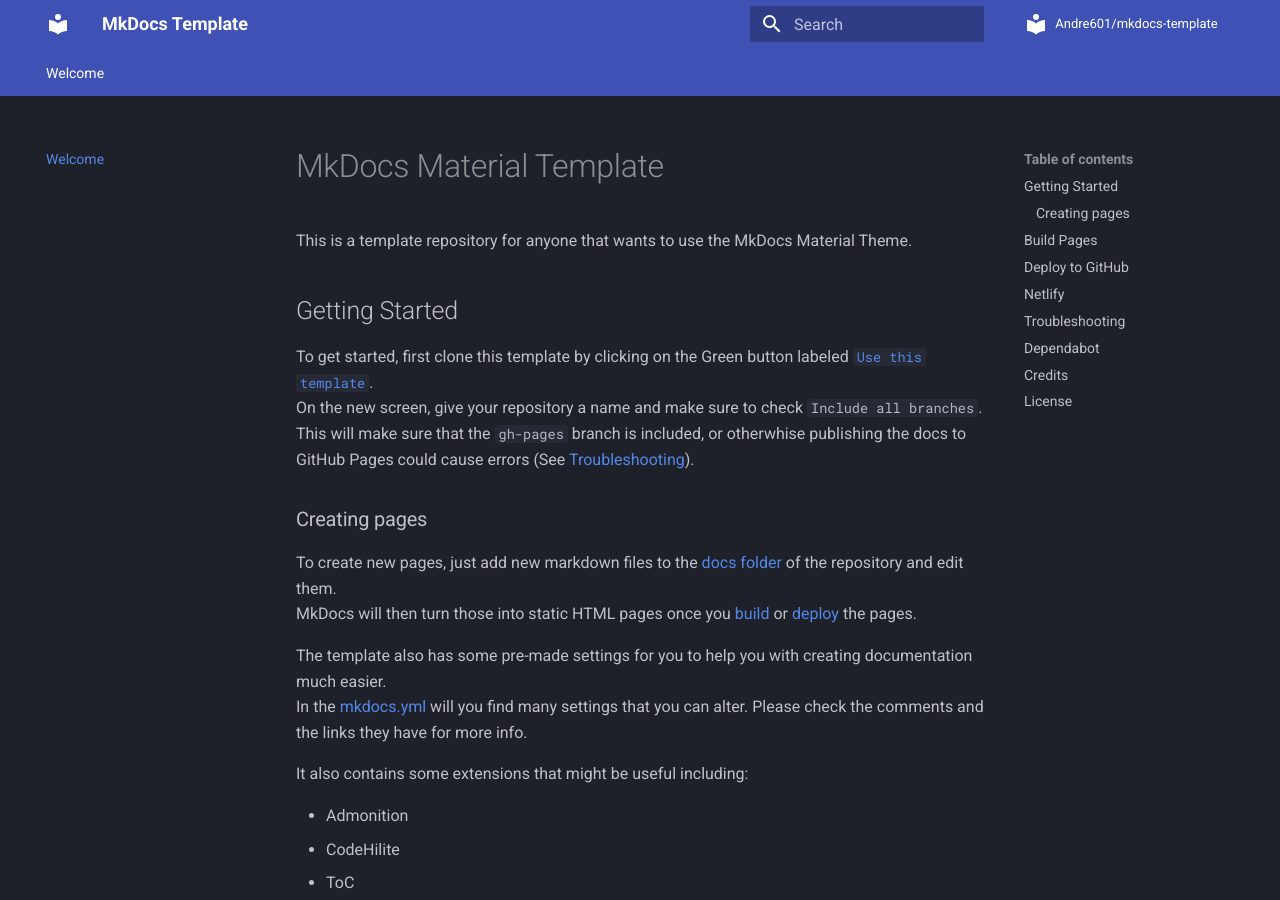
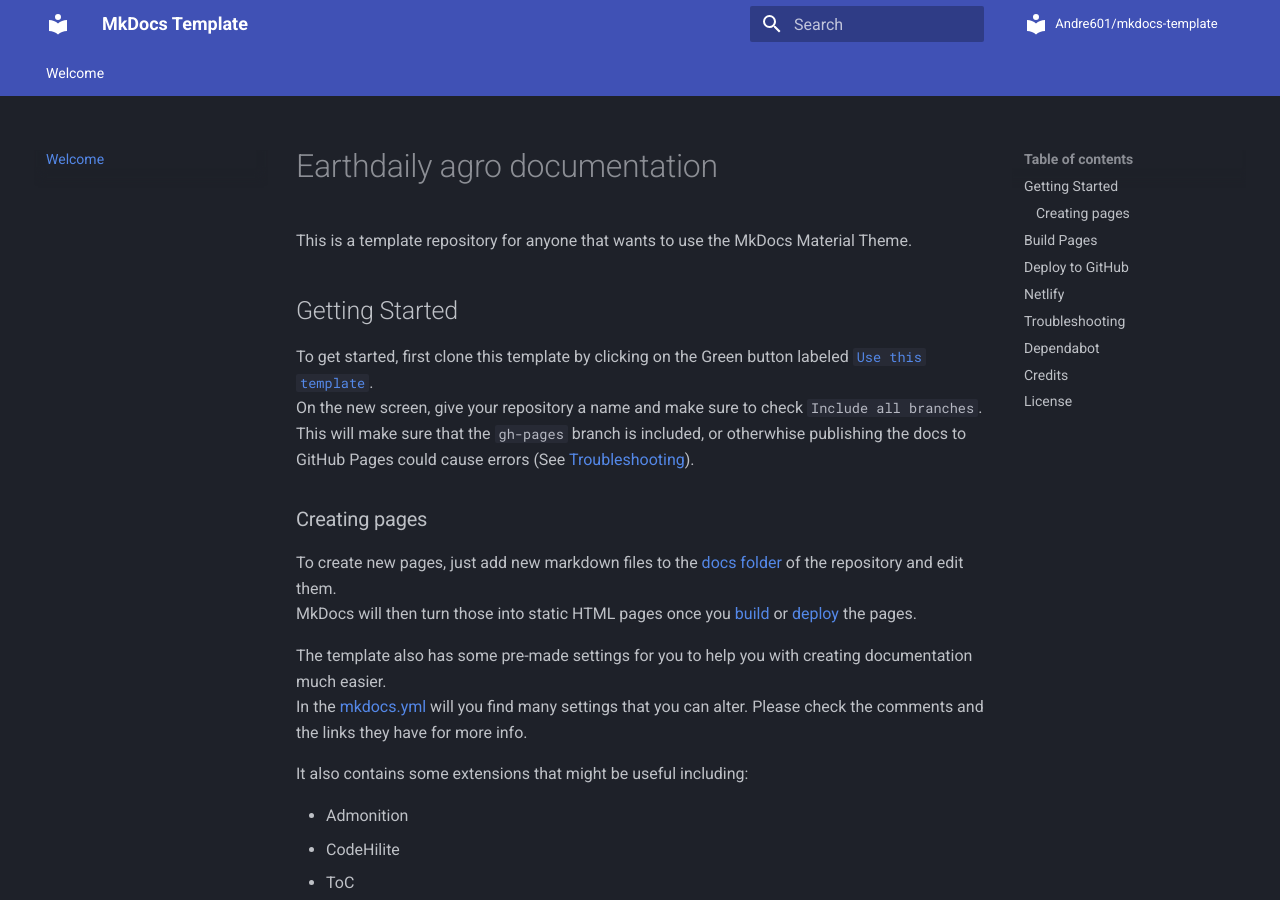
Before and after one commit to vincentlel/mkdocs2, an MkDocs documentation site: the page built from docs/index.md, in a window 1280 px wide and 900 px high. Built offline with MkDocs 1.6.1 and Material for MkDocs 9.7.7, drawn with Linux system fonts in a browser that asks for light colours; comment, search, counter and statistics services are not loaded.

Commit message:
Update index.md

```diff
--- a/docs/index.md
+++ b/docs/index.md
@@ -16,7 +16,7 @@
 
 [LICENSE]: https://github.com/Andre601/mkdocs-template/blob/master/LICENSE
 
-# MkDocs Material Template
+# Earthdaily agro documentation
 This is a template repository for anyone that wants to use the MkDocs Material Theme.
 
 ## Getting Started
```
